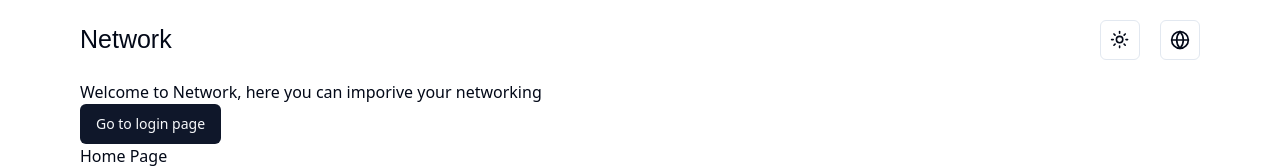
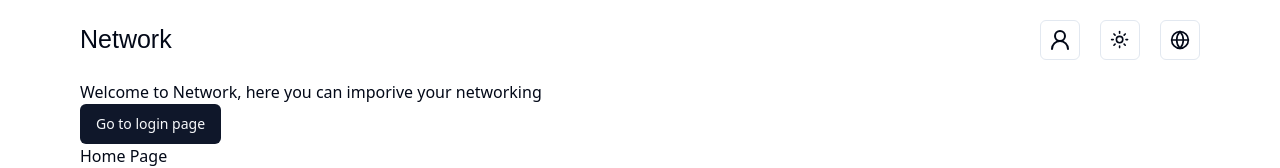
Before and after one commit to TohirDev/network-react, a React (Vite) app: page / in a window 1280 px wide. Shown: the top 168 px of the page. Built offline with nearby package versions, Linux system fonts and the light colour scheme.

Commit message:
feaet: profile icon added

```diff
--- a/src/components/Header.tsx
+++ b/src/components/Header.tsx
@@ -1,6 +1,8 @@
 import { NavLink } from "react-router-dom";
 import LanguageSwitcher from "./LanguageSwitcher";
 import { ModeToggle } from "./mode-toggle";
+import { UserRound } from "lucide-react";
+import { Button } from "./ui/button";
 
 export const Header = () => {
   return (
@@ -23,6 +25,12 @@ export const Header = () => {
           alignItems: "center",
         }}
       >
+        <NavLink to={"/profile"}>
+          <Button variant="outline" size="icon" className="mr-5">
+            <UserRound />
+          </Button>
+        </NavLink>
+
         <ModeToggle />
         <LanguageSwitcher />
       </div>
```
